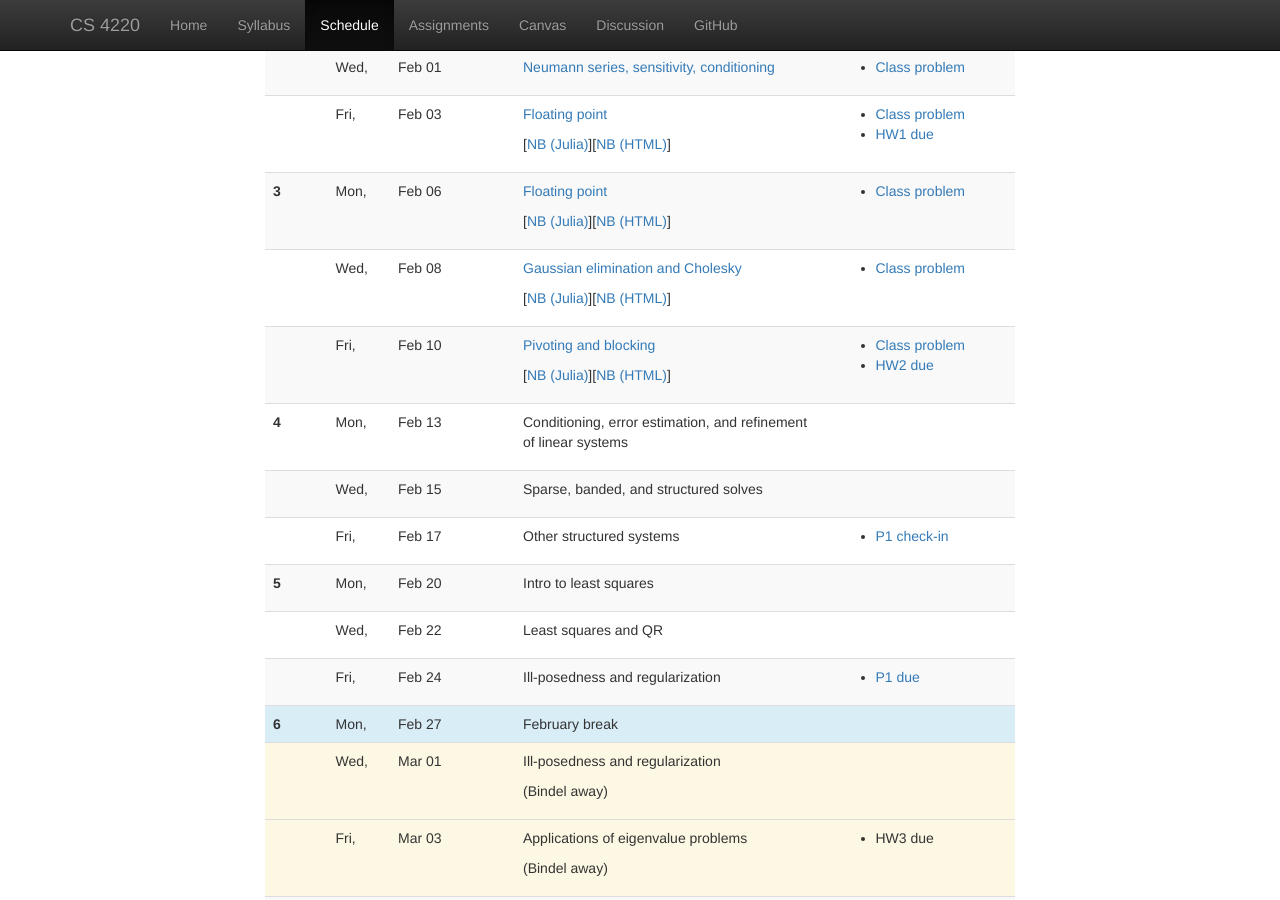
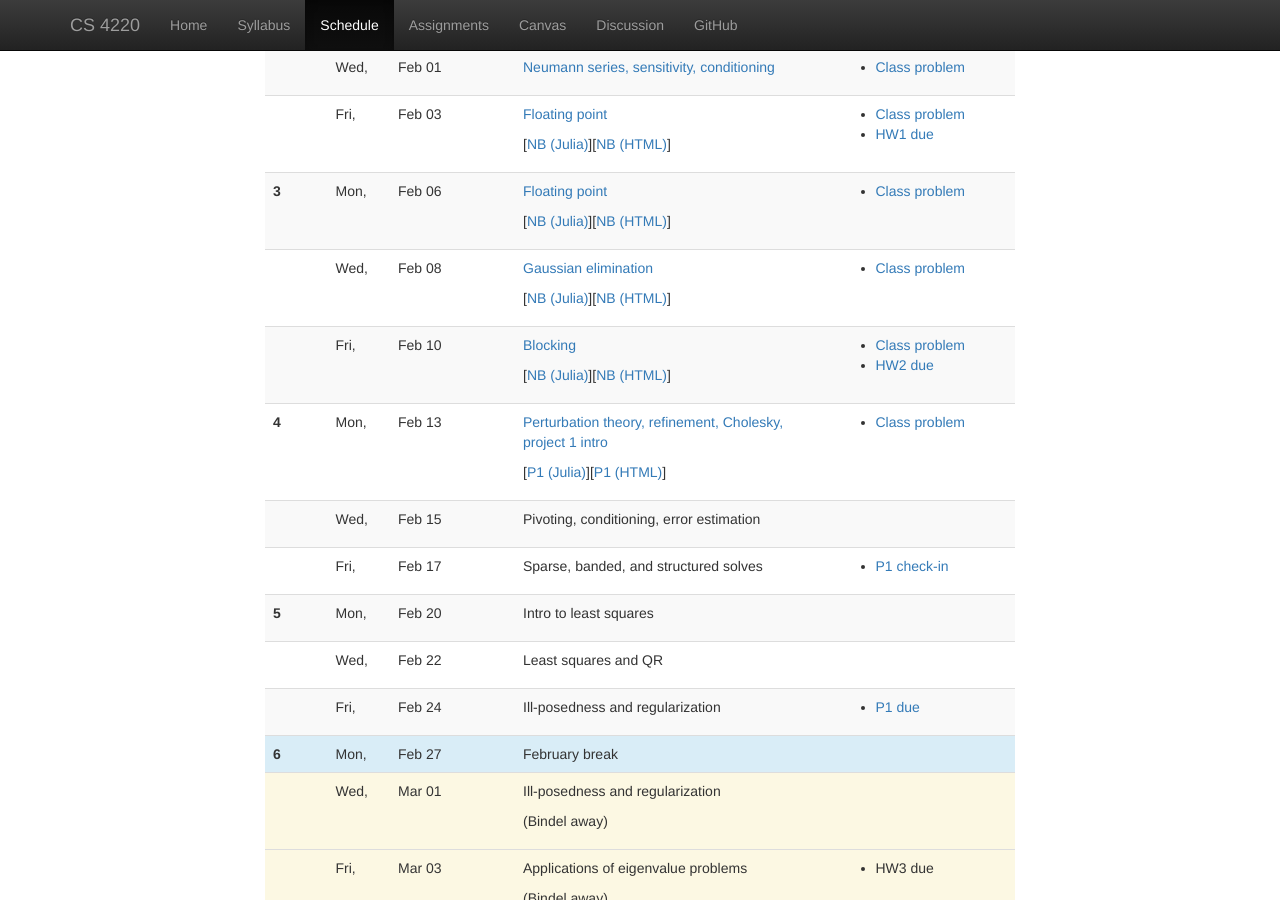
Before and after one commit to dbindel/cs4220-s23, a Jekyll site: the page built from web/schedule.html, in a window 1280 px wide and 900 px high, scrolled down 477 px. Built offline with Jekyll 4.4.1, drawn with Linux system fonts in a browser that asks for light colours; nearby versions of some CDN libraries.

```diff
--- a/web/_data/lectures.yml
+++ b/web/_data/lectures.yml
@@ -79,7 +79,7 @@
       url: lec/2023-02-03.html
 -
   date: 2023-02-08
-  info: Gaussian elimination and Cholesky
+  info: Gaussian elimination
   notes: 2023-02-08.pdf
   hw:
     - info: Class problem
@@ -91,7 +91,7 @@
       url: lec/2023-02-08.html
 -
   date: 2023-02-10
-  info: Pivoting and blocking
+  info: Blocking
   notes: 2023-02-10.pdf
   hw:
     - info: Class problem
@@ -109,13 +109,22 @@
 #
 -
   date: 2023-02-13
-  info: Conditioning, error estimation, and refinement of linear systems
+  info: Perturbation theory, refinement, Cholesky, project 1 intro
+  notes: 2023-02-13.pdf
+  hw:
+    - info: Class problem
+      file: 2023-02-13-class.pdf
+  ulinks:
+    - info: P1 (Julia)
+      url: hw/proj1.jl
+    - info: P1 (HTML)
+      url: hw/proj1.html
 -
   date: 2023-02-15
-  info: Sparse, banded, and structured solves
+  info: Pivoting, conditioning, error estimation
 -
   date: 2023-02-17
-  info: Other structured systems
+  info: Sparse, banded, and structured solves
   hw:
     - info: P1 check-in
       file: proj1.html
```
Also changed, not shown: 3 other files.
